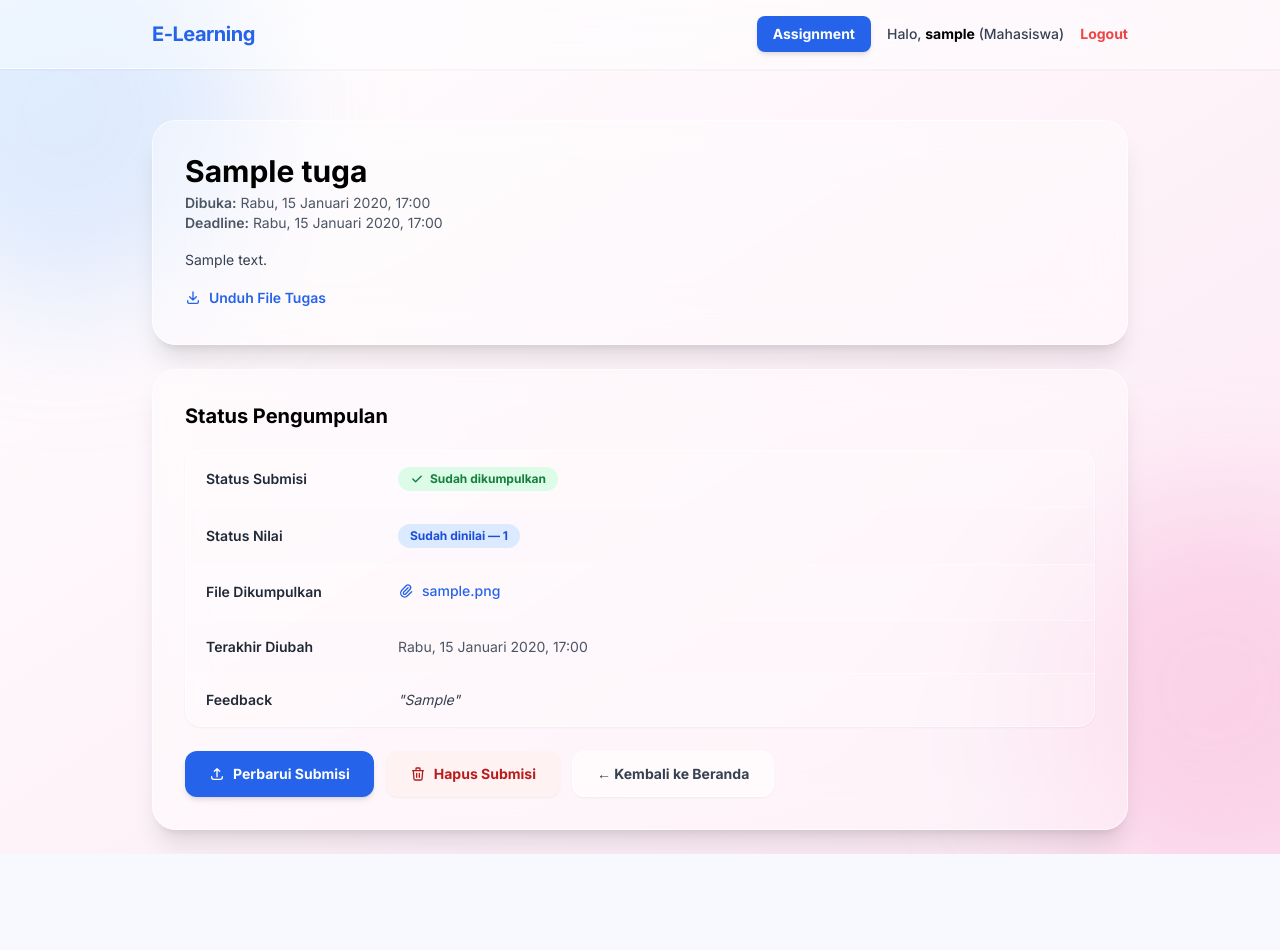
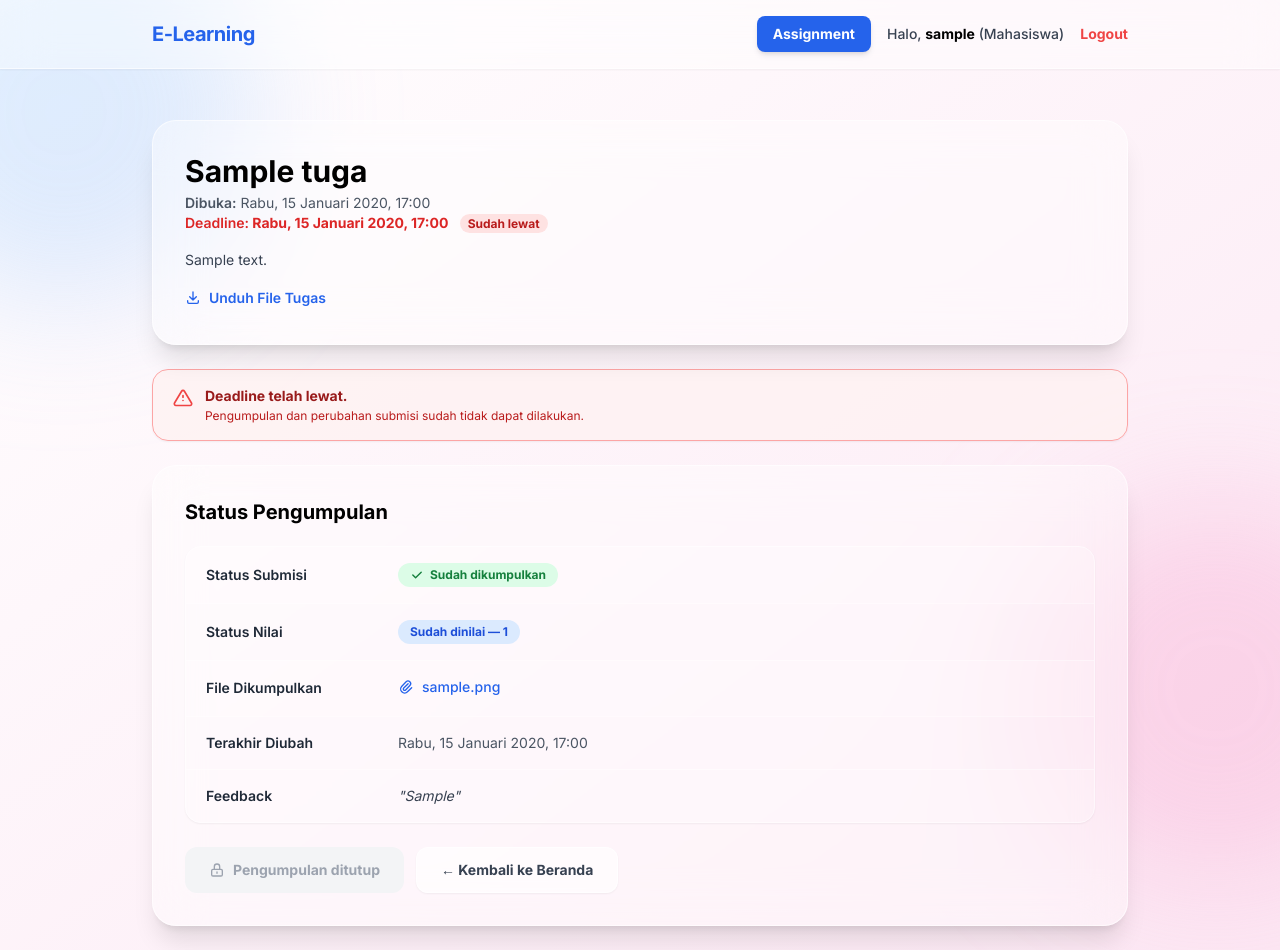
Before and after one commit to nathanaeru/PKPL26_10_PhiLia093, a Django app: page /assignment/1/status/ in a window 1280 px wide. Before the commit the page ends 854 px from the top, so only its background shows below. Run offline with Django 5.2, Linux system fonts and the light colour scheme; a user stored in the database is signed in; tables that the repository leaves empty hold one stand-in row (values such as "Sample post"); some libraries are stand-ins or nearby versions.

Commit message:
Fix upload submisi deadline

```diff
--- a/assignment/views.py
+++ b/assignment/views.py
@@ -1,6 +1,7 @@
 from django.shortcuts import get_object_or_404, redirect, render
 from django.contrib import messages
 from django.contrib.auth.decorators import login_required
+from django.utils import timezone
 from django.http import HttpResponseForbidden
 from .forms import TugasForm, SubmissionForm
 from .models import Tugas, Submission, Nilai
@@ -167,6 +168,9 @@ def submission_status(request, tugas_id):
         except Nilai.DoesNotExist:
             pass
 
+    # Hitung apakah deadline sudah lewat, lalu kirim ke template
+    deadline_passed = bool(tugas.deadline and timezone.now() > tugas.deadline)
+
     return render(
         request,
         "assignment/submission_status.html",
@@ -174,6 +178,7 @@ def submission_status(request, tugas_id):
             "tugas": tugas,
             "submission": existing_submission,
             "nilai": nilai_obj,
+            "deadline_passed": deadline_passed,   # ← tambahan baru
         },
     )
 
@@ -185,6 +190,11 @@ def upload_submisi(request, tugas_id):
         return redirect("forum:landing")
 
     tugas = get_object_or_404(Tugas, pk=tugas_id)
+
+    # Mitigasi: cek deadline sebelum memproses apapun
+    if tugas.deadline and timezone.now() > tugas.deadline:
+        messages.error(request, "Deadline tugas ini sudah lewat. Submisi tidak dapat dilakukan.")
+        return redirect("assignment:submission_status", tugas_id=tugas.pk)
 
     existing_submission = Submission.objects.filter(
         tugas=tugas, student=request.user
@@ -226,6 +236,12 @@ def delete_submisi(request, tugas_id):
         return redirect("forum:landing")
 
     tugas = get_object_or_404(Tugas, pk=tugas_id)
+
+    # Mitigasi: cek deadline sebelum memproses hapus
+    if tugas.deadline and timezone.now() > tugas.deadline:
+        messages.error(request, "Deadline tugas ini sudah lewat. Submisi tidak dapat dihapus.")
+        return redirect("assignment:submission_status", tugas_id=tugas.pk)
+
     submission = get_object_or_404(
         Submission,
         tugas=tugas,
--- a/templates/assignment/submission_status.html
+++ b/templates/assignment/submission_status.html
@@ -17,9 +17,10 @@
     {% endif %}
 
     {% if tugas.deadline %}
-    <p class="text-sm text-gray-600">
+    <p class="text-sm {% if deadline_passed %}text-red-600 font-bold{% else %}text-gray-600{% endif %}">
       <span class="font-semibold">Deadline:</span>
       {{ tugas.deadline|date:"l, j F Y, H:i" }}
+      {% if deadline_passed %}<span class="ml-2 text-xs px-2 py-0.5 rounded-full bg-red-100 text-red-700 font-bold">Sudah lewat</span>{% endif %}
     </p>
     {% endif %}
 
@@ -39,6 +40,19 @@
     </div>
     {% endif %}
   </div>
+
+  {# Deadline-passed banner #}
+  {% if deadline_passed %}
+  <div class="bg-red-50/80 border border-red-300 rounded-2xl px-5 py-4 flex items-start gap-3 shadow-sm">
+    <svg xmlns="http://www.w3.org/2000/svg" class="w-5 h-5 text-red-500 mt-0.5 flex-shrink-0" fill="none" viewBox="0 0 24 24" stroke="currentColor" stroke-width="2">
+      <path stroke-linecap="round" stroke-linejoin="round" d="M12 9v2m0 4h.01M10.29 3.86L1.82 18a2 2 0 001.71 3h16.94a2 2 0 001.71-3L13.71 3.86a2 2 0 00-3.42 0z"/>
+    </svg>
+    <div>
+      <p class="text-sm font-bold text-red-800">Deadline telah lewat.</p>
+      <p class="text-xs text-red-700 mt-0.5">Pengumpulan dan perubahan submisi sudah tidak dapat dilakukan.</p>
+    </div>
+  </div>
+  {% endif %}
 
   {# Submission Status Table #}
   <div class="bg-white/40 backdrop-blur-xl border border-white/60 shadow-xl rounded-3xl p-8">
@@ -124,8 +138,17 @@
       </table>
     </div>
 
-    {# Action buttons #}
+    {# Action buttons — disembunyikan jika deadline sudah lewat #}
     <div class="mt-6 flex flex-wrap gap-3">
+      {% if deadline_passed %}
+        {# Deadline lewat: tombol aksi diganti dengan keterangan #}
+        <span class="inline-flex items-center gap-2 px-6 py-3 rounded-xl font-bold text-sm text-gray-400 bg-gray-100 cursor-not-allowed select-none">
+          <svg xmlns="http://www.w3.org/2000/svg" class="w-4 h-4" fill="none" viewBox="0 0 24 24" stroke="currentColor" stroke-width="2">
+            <path stroke-linecap="round" stroke-linejoin="round" d="M12 15v2m-6 4h12a2 2 0 002-2v-6a2 2 0 00-2-2H6a2 2 0 00-2 2v6a2 2 0 002 2zm10-10V7a4 4 0 00-8 0v4h8z"/>
+          </svg>
+          Pengumpulan ditutup
+        </span>
+      {% else %}
         {% if submission %}
           <a href="{% url 'assignment:upload_submisi' tugas.pk %}"
              class="inline-flex items-center gap-2 px-6 py-3 rounded-xl font-bold text-sm text-white bg-blue-600 hover:bg-blue-700 transition shadow-md hover:scale-[1.02]">
@@ -150,6 +173,7 @@
             Tambahkan Submisi
           </a>
         {% endif %}
+      {% endif %}
 
       <a href="{% url 'forum:landing' %}"
          class="inline-flex items-center gap-2 px-6 py-3 rounded-xl font-bold text-sm text-gray-700 bg-white/60 hover:bg-white/80 border border-white/60 transition shadow-sm">
```
Lines whose indentation alone changed are shown as unchanged.
